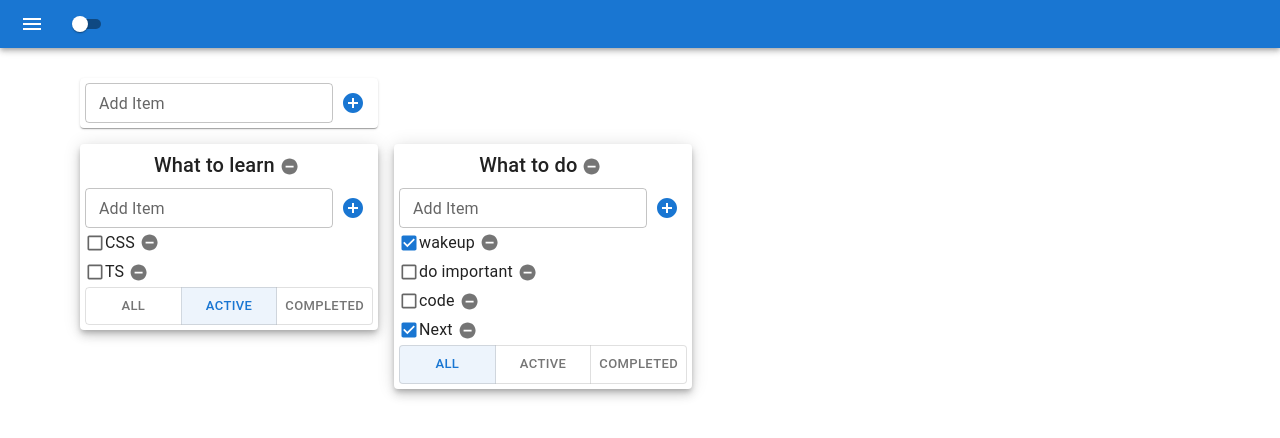
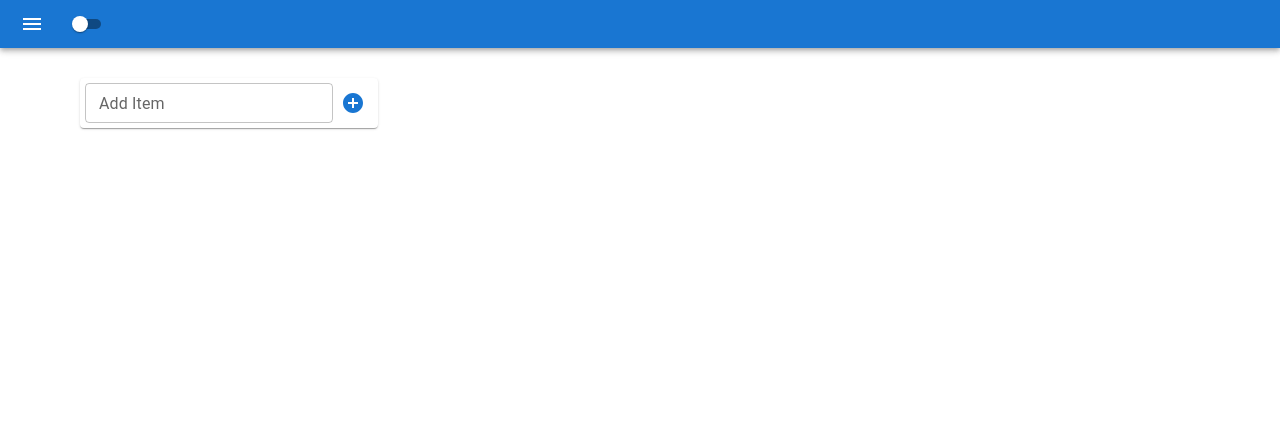
Before and after one commit to gqtpe/trello, a React (Create React App) app: page / in a window 1280 px wide. Shown: the top 438 px of the page. Built offline with nearby package versions, Linux system fonts and the light colour scheme.

Commit message:
todoList v14: removed initialState(now empty)

```diff
--- a/src/state/tasks-reducer.ts
+++ b/src/state/tasks-reducer.ts
@@ -11,108 +11,7 @@ type ActionsType = ReturnType<typeof addTaskAC>
     | ReturnType<typeof removeTodoListAC>
 
 
-const initialState: TasksStateType = {
-    [todo1]: [
-        {
-            id: v4(),
-            title: 'CSS',
-            addedDate: '',
-            deadline: '',
-            description: '',
-            order: 0,
-            priority: TaskPriorities.Low,
-            startDate: '',
-            status: TaskStatuses.New,
-            todoListId: todo1
-        },
-        {
-            id: v4(),
-            title: 'React',
-            addedDate: '',
-            deadline: '',
-            description: '',
-            order: 0,
-            priority: TaskPriorities.Low,
-            startDate: '',
-            status: TaskStatuses.Completed,
-            todoListId: todo1
-        },
-        {
-            id: v4(),
-            title: 'TS',
-            addedDate: '',
-            deadline: '',
-            description: '',
-            order: 0,
-            priority: TaskPriorities.Low,
-            startDate: '',
-            status: TaskStatuses.New,
-            todoListId: todo1
-        },
-        {
-            id: v4(),
-            title: 'Next',
-            addedDate: '',
-            deadline: '',
-            description: '',
-            order: 0,
-            priority: TaskPriorities.Low,
-            startDate: '',
-            status: TaskStatuses.Completed,
-            todoListId: todo1
-        },
-    ],
-    [todo2]: [
-        {
-            id: v4(),
-            title: 'wakeup',
-            addedDate: '',
-            deadline: '',
-            description: '',
-            order: 0,
-            priority: TaskPriorities.Low,
-            startDate: '',
-            status: TaskStatuses.Completed,
-            todoListId: todo2
-        },
-        {
-            id: v4(),
-            title: 'do important',
-            addedDate: '',
-            deadline: '',
-            description: '',
-            order: 0,
-            priority: TaskPriorities.Low,
-            startDate: '',
-            status: TaskStatuses.New,
-            todoListId: todo2
-        },
-        {
-            id: v4(),
-            title: 'code',
-            addedDate: '',
-            deadline: '',
-            description: '',
-            order: 0,
-            priority: TaskPriorities.Low,
-            startDate: '',
-            status: TaskStatuses.New,
-            todoListId: todo2
-        },
-        {
-            id: v4(),
-            title: 'Next',
-            addedDate: '',
-            deadline: '',
-            description: '',
-            order: 0,
-            priority: TaskPriorities.Low,
-            startDate: '',
-            status: TaskStatuses.Completed,
-            todoListId: todo2
-        },
-    ]
-}
+const initialState: TasksStateType = {}
 export const tasksReducer = (state: TasksStateType = initialState, action: ActionsType): TasksStateType => {
     switch (action.type) {
         case 'ADD-TASK': {
--- a/src/state/todoLists-reducer.ts
+++ b/src/state/todoLists-reducer.ts
@@ -15,8 +15,6 @@ type ActionsType = ReturnType<typeof addTodoListAC>
 export const todo1 = v4()
 export const todo2 = v4()
 const initialState: TodoListsStateType = [
-    {id: todo1, title: "What to learn", filter: "ACTIVE",addedDate:'',order:-1},
-    {id: todo2, title: "What to do", filter: "ALL",addedDate:'',order:0},
 ]
 
 export const todoListsReducer = (state: TodoListsStateType = initialState, action: ActionsType): TodoListsStateType => {
```
